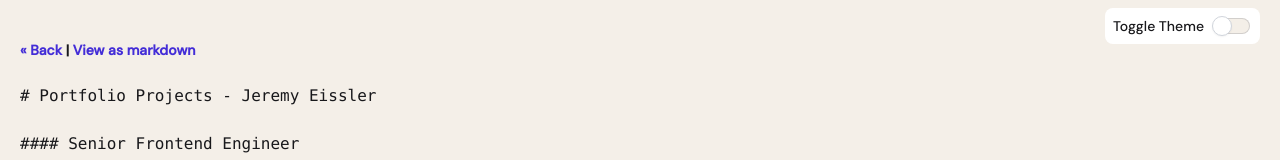
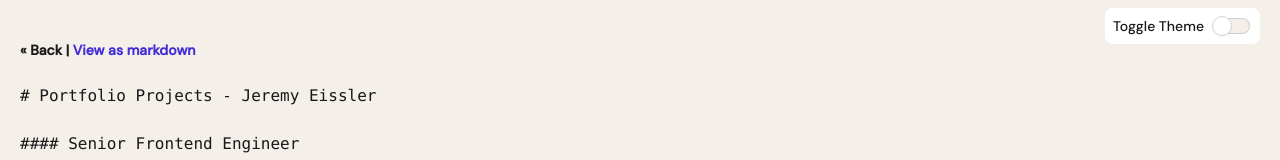
Before and after one commit to jeissler/jeissler.com, a Vue app: page /portfolio/markdown in a window 1280 px wide. Shown: the top 160 px of the page. Built offline with nearby package versions, Linux system fonts and the light colour scheme.

Commit message:
update scoping for button style, fixes build error

```diff
--- a/src/pages/Portfolio.vue
+++ b/src/pages/Portfolio.vue
@@ -17,11 +17,14 @@ import PortfolioMarkdown from '@/portfolio/PORTFOLIO.md?raw'
 </script>
 
 <style scoped>
-@reference 'tailwindcss';
 @reference '@/styles/main.css';
 
 code {
   white-space: pre-wrap;
+}
+
+button {
+  @apply cursor-pointer hover:underline;
 }
 
 ::v-deep() {
@@ -47,8 +50,7 @@ code {
     @apply mb-3 px-10;
   }
 
-  a,
-  button {
+  a {
     @apply font-bold text-brand-contrast hover:underline;
   }
 
```
